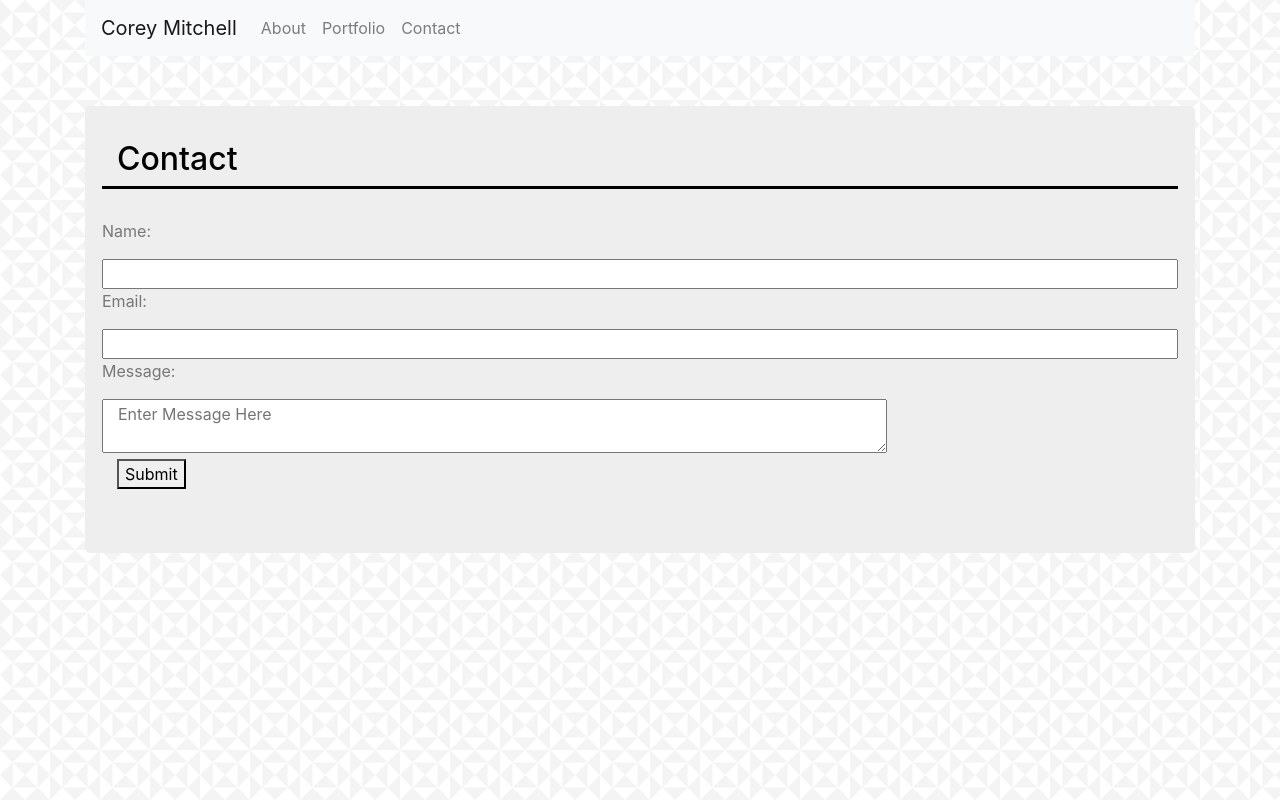
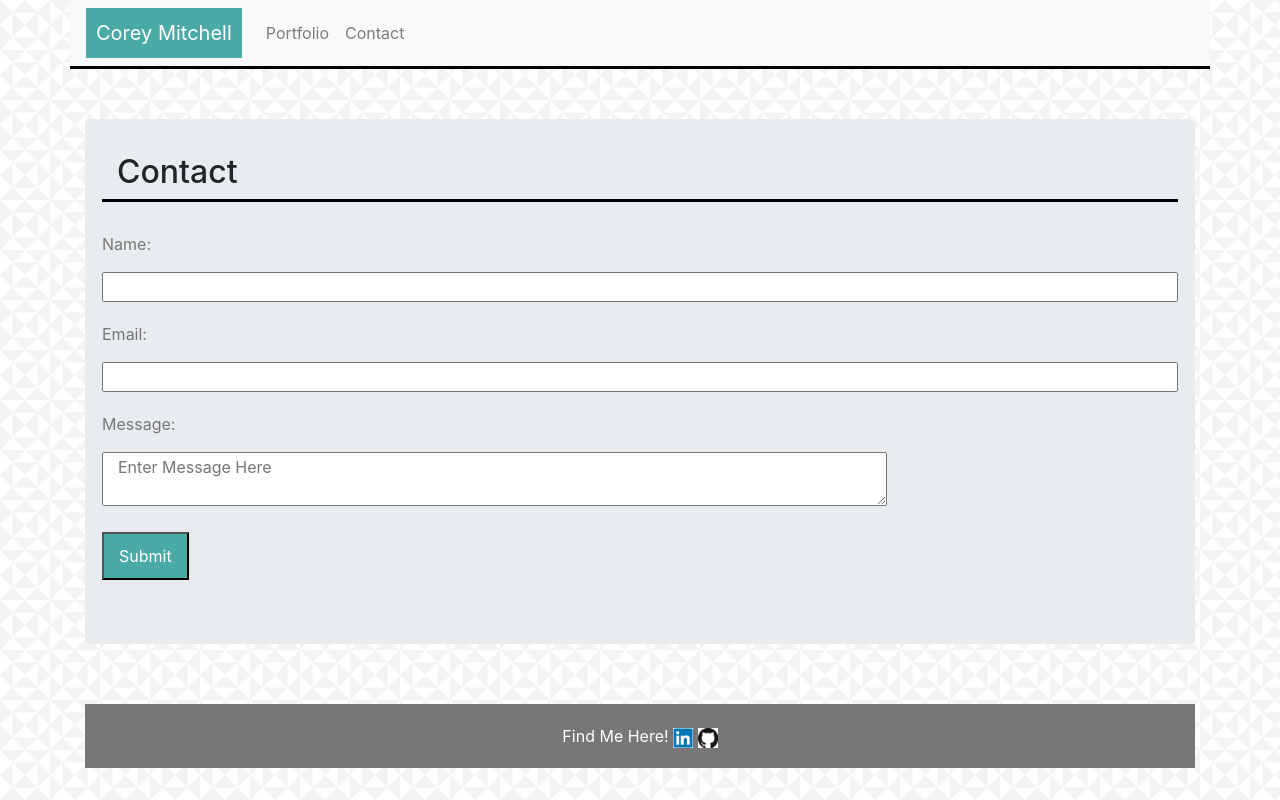
Before and after one commit to corey-mitchell/Bootstrap-Portfolio, a plain HTML site: page contact.html in a window 1280 px wide. Drawn offline with nearby package versions, Linux system fonts and the light colour scheme.

Commit message:
made sticky footer, I think I am done with this one.

```diff
--- a/assets/css/style.css
+++ b/assets/css/style.css
@@ -1,16 +1,27 @@
+/* body */
+
 body {
     background-image: url("../images/background.png")
 }
 
-.jumbotron{
+
+/* header */
+
+#headerdiv {
     background-color: #eeeeee !important;
-    color: black;
-
+    border-bottom: 3px solid black;
+    padding: 0px;
+    margin-bottom: 50px;
 }
 
-#headerdiv {
-    margin-bottom: 50px;
+#nav-name {
+    color: #ffffff;
+    background-color: #4aaaa5;
+    padding: 10px;
 }
+
+
+/* About Me Content */
 
 #about {
     position: relative;
@@ -22,6 +33,9 @@ body {
     font-size: 20px;
     color: #777777;
 }
+
+
+/* Portfolio Content */
 
 #portfolio {
     position: relative;
@@ -41,10 +55,8 @@ body {
     color: #ffffff;
 }
 
-.PLlinks:hover {
-    box-shadow: 0px 0px 10px 0px solid black;
-}
 
+/* Contact Content */
 
 #contact {
     position: relative;
@@ -53,13 +65,53 @@ body {
 }
 
 .contact-text {
-    /* font-size: 10px; */
     color: #777777;
+}
+
+#conJT {
+    margin-bottom: 60px;
+}
+
+.nameCdiv {
+    margin-bottom: 20px;
+}
+
+.emailCdiv {
+    margin-bottom: 20px;
 }
 
 .messageCdiv {
     width: 73%;
+    margin-bottom: 20px;
 }
+
+#submit-btn {
+    color: #ffffff;
+    background-color: #4aaaa5;
+    padding: 10px;
+    padding-left: 15px;
+    padding-right: 15px;
+}
+
+#sbmt-btn-div {
+    position: relative;
+    right: 15px;
+}
+
+
+/* Footer Content */
+
+#sticky-footer {
+    color: #ffffff;
+    background-color: #777777;
+    padding: 20px;
+    text-align: center;
+    border-top: 3px #4aaaa5;
+    /* box-shadow: 0px 0px 40px 0px #4aaaa5; */
+}
+
+
+/* MQ Content */
 
 @media screen and (max-width: 1200px) {
    .messageCdiv {
--- a/contact.html
+++ b/contact.html
@@ -9,18 +9,19 @@
     </head>
 
     <body>
+<!-- Header -->
         <div class="container" id="headerdiv">
             <nav class="navbar navbar-expand-lg navbar-light bg-light">
-                <a class="navbar-brand" href="#">Corey Mitchell</a>
+                <a class="navbar-brand" href="./index.html" id="nav-name">Corey Mitchell</a>
                 <button class="navbar-toggler" type="button" data-toggle="collapse" data-target="#navbarSupportedContent" aria-controls="navbarSupportedContent" aria-expanded="false" aria-label="Toggle navigation">
                   <span class="navbar-toggler-icon"></span>
                 </button>
 
                 <div class="collapse navbar-collapse" id="navbarSupportedContent">
                   <ul class="navbar-nav mr-auto">
-                    <li class="nav-item">
+                    <!-- <li class="nav-item">
                         <a class="nav-link" href="./index.html">About</a>
-                    </li>
+                    </li> -->
 
                     <li class="nav-item">
                         <a class="nav-link" href="./portfolio.html">Portfolio</a>
@@ -34,8 +35,10 @@
             </nav>
         </div>
 
+<!-- Content -->
+
         <div class="container" id="contentdiv">
-            <div class="jumbotron">
+            <div class="jumbotron" id="conJT">
                 <div class="row" id="contact">
                     <h2 class="col-lg-12 col-md-12 col-sm-12">Contact</h2>
                 </div>
@@ -61,11 +64,22 @@
                     </div>
                 </div>
 
-                <div>
-                    <button>Submit</button>
+                <div id="sbmt-btn-div">
+                    <button id="submit-btn">Submit</button>
                 </div>
             </div>
+        </div>
 
+<!-- Footer -->
+
+        <div class="container">
+            <footer class="footer" id="sticky-footer">
+                <div class="container">
+                    <span>Find Me Here!</span>
+                    <img src="./assets/images/LIpic.png" href="https://www.linkedin.com/in/corey-mitchell-821489162/" width="20">
+                    <img src="./assets/images/GitHubIcon.jpg" href="https://github.com/corey-mitchell" width="20">
+                </div>
+            </footer>
 
         </div>
 
```
Also changed, not shown: index.html (+19 -3 lines), portfolio.html (+19 -3 lines).
